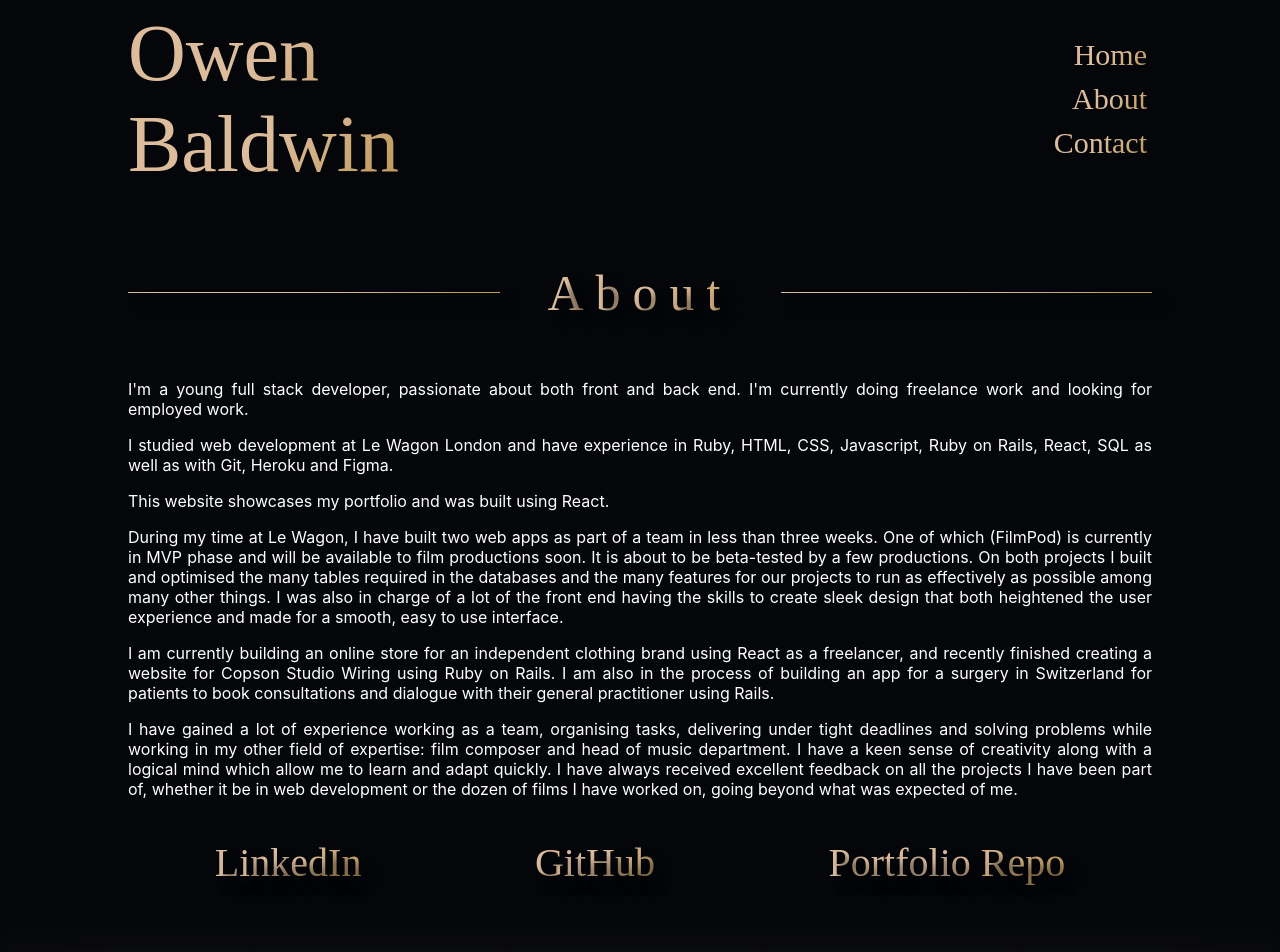
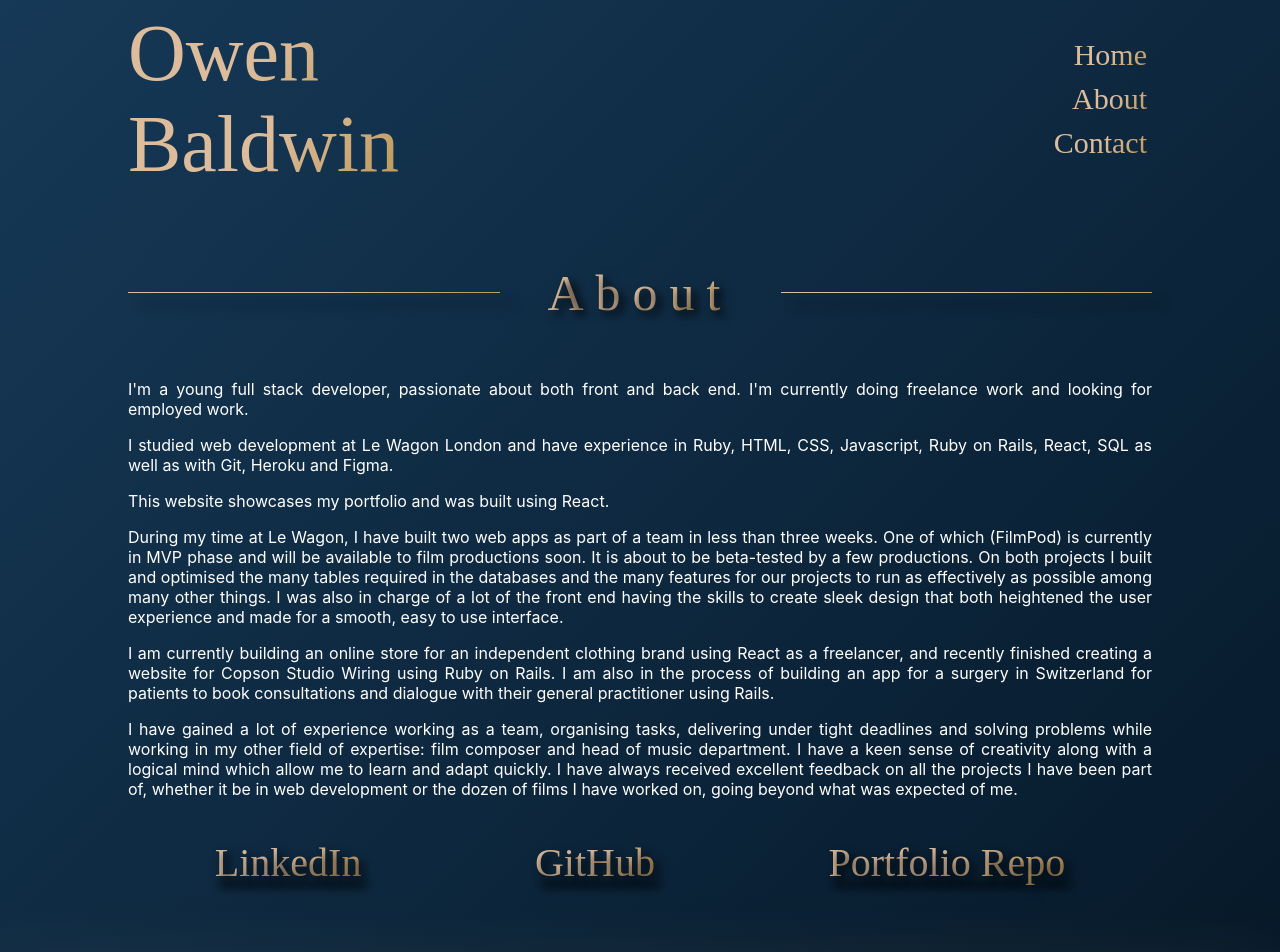
Before and after one commit to owenbaldwin/dev-portfolio, a React (Create React App) app: page /about in a window 1280 px wide. Shown: the top 952 px of the page. Built offline with nearby package versions, Linux system fonts and the light colour scheme; a web font is replaced by a local one.

Commit message:
background changed to blue and video presentation message added

```diff
--- a/src/App.css
+++ b/src/App.css
@@ -1,8 +1,13 @@
 .app-container {
   /* background-color: #212121; */
-  background-color: #04060A;
+  /* background-color: #04060A; */
+  /* background-color: #2a2a2a; */
+  /* background-color: #042A43; */
   /* background-image: linear-gradient(90deg,
     #04060A 30%,
     #432c08a5 50%,
     #04060A 70%); */
+    background-image: linear-gradient(135deg,
+      #163957,
+      #051727);
 }
--- a/src/components/hamburger/hamburger.styles.scss
+++ b/src/components/hamburger/hamburger.styles.scss
@@ -10,7 +10,8 @@ $phone: 480px;
   flex-direction: column;
   align-items: flex-end;
   padding: 0;
-  background-color: #04060A;
+  // background-color: #04060A;
+  background-color: transparent;
   position: sticky;
   top: 0px;
   z-index: 10;
--- a/src/components/page-title/page-title.styles.scss
+++ b/src/components/page-title/page-title.styles.scss
@@ -31,7 +31,7 @@ $phone: 480px;
     color: transparent;
     -webkit-background-clip: text;
     letter-spacing: 12px;
-    text-shadow: 10px 10px 10px black;
+    text-shadow: 5px 5px 10px black;
   }
 }
 
--- a/src/routes/about/about.styles.scss
+++ b/src/routes/about/about.styles.scss
@@ -35,7 +35,7 @@
       #C19D62 90%);
     color: transparent;
     -webkit-background-clip: text;
-    text-shadow: 10px 10px 10px black;
+    text-shadow: 5px 5px 10px black;
     transition: 0.3s;
   }
 
--- a/src/routes/category/category.component.jsx
+++ b/src/routes/category/category.component.jsx
@@ -1,6 +1,6 @@
 import PORTFOLIO_DATA from '../../portfolio-data.js'
 import { useParams } from 'react-router-dom';
-import { useContext, useState, useEffect } from 'react';
+// import { useContext, useState, useEffect } from 'react';
 import PageTitle from '../../components/page-title/page-title.component.jsx';
 import YoutubeEmbed from '../../components/video/video.component.jsx';
 import './category.styles.scss'
@@ -8,7 +8,7 @@ import './category.styles.scss'
 
 const Category = () => {
   const { category } = useParams();
-  const [content, setContent] = useState(PORTFOLIO_DATA[category]);
+  // const [content, setContent] = useState(PORTFOLIO_DATA[category]);
 
   console.log('hello');
   console.log(PORTFOLIO_DATA);
@@ -27,6 +27,15 @@ const Category = () => {
               <div className='category-description' key={object.items[0].id}>
                 <h5>DESCRIPTION</h5>
                 <p>{object.items[0].presentation}</p>
+
+                {(() => {
+                  if (object.items[5].video) {
+                    return (
+                    <p>Video presentation available at the bottom of the page!</p>
+                    )
+                  }
+                })()}
+
               </div>
 
               <div className='category-description' key={object.items[1].id}>
--- a/src/routes/contact/contact.styles.scss
+++ b/src/routes/contact/contact.styles.scss
@@ -36,7 +36,7 @@
         #C19D62 90%);
     color: transparent;
     -webkit-background-clip: text;
-    text-shadow: 10px 10px 10px black;
+    text-shadow: 5px 5px 10px black;
     transition: 0.3s;
     margin: 20px 0px;
   }
--- a/src/routes/navigation/navigation.styles.scss
+++ b/src/routes/navigation/navigation.styles.scss
@@ -27,6 +27,7 @@ $phone: 480px;
 @media screen and (min-width: $laptop) {
   .nav-left {
     text-decoration: none;
+    transition: 0.5s;
     h1 {
       margin: 0;
       // color: white;
@@ -34,12 +35,14 @@ $phone: 480px;
       font-size: 80px;
       font-weight: 400;
       background-image: linear-gradient(135deg,
-        #DDBC9C 50%,
-        #C19D62 90%);
+      #DDBC9C 50%,
+      #C19D62 90%);
       color: transparent;
       -webkit-background-clip:text;
     }
-    h1:hover {
+  }
+  .nav-left:hover {
+    h1 {
       background-image: linear-gradient(135deg,
           #dbcdbf 50%,
           #c0aa87 90%);
```
